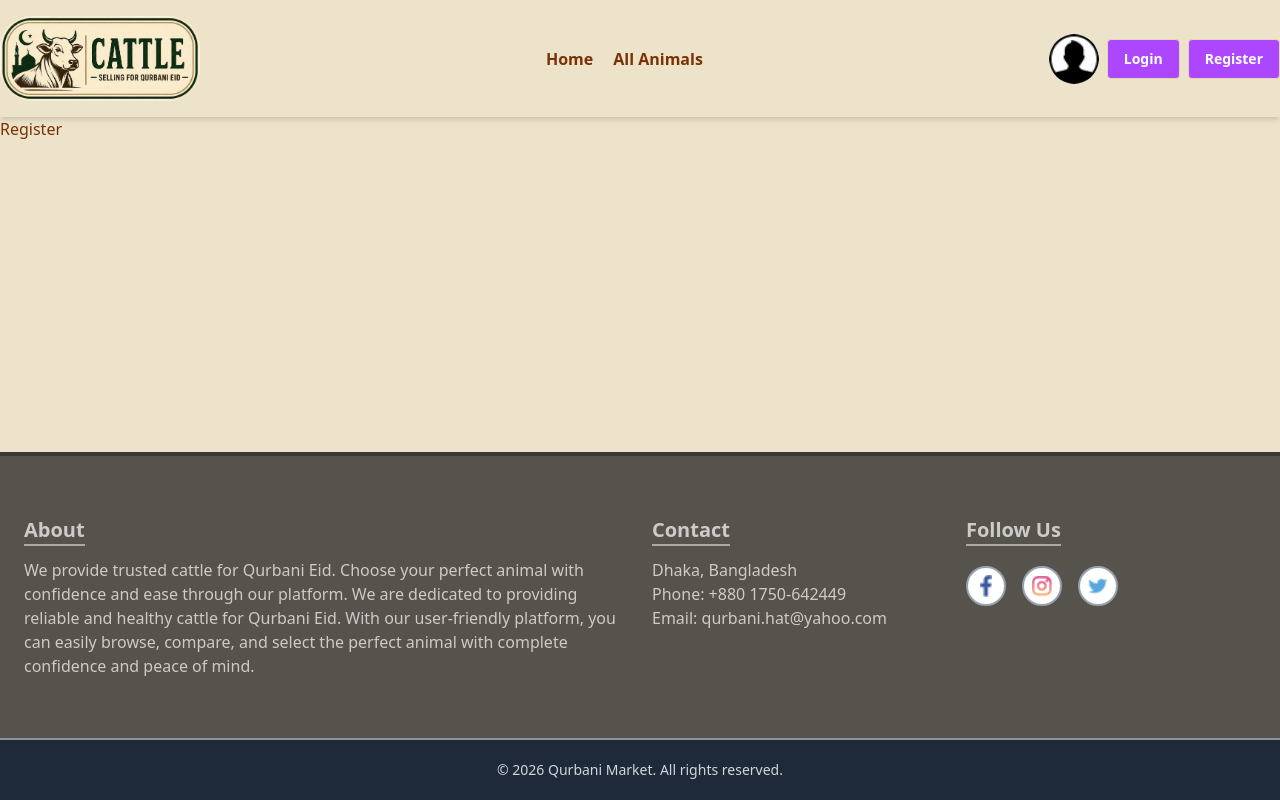
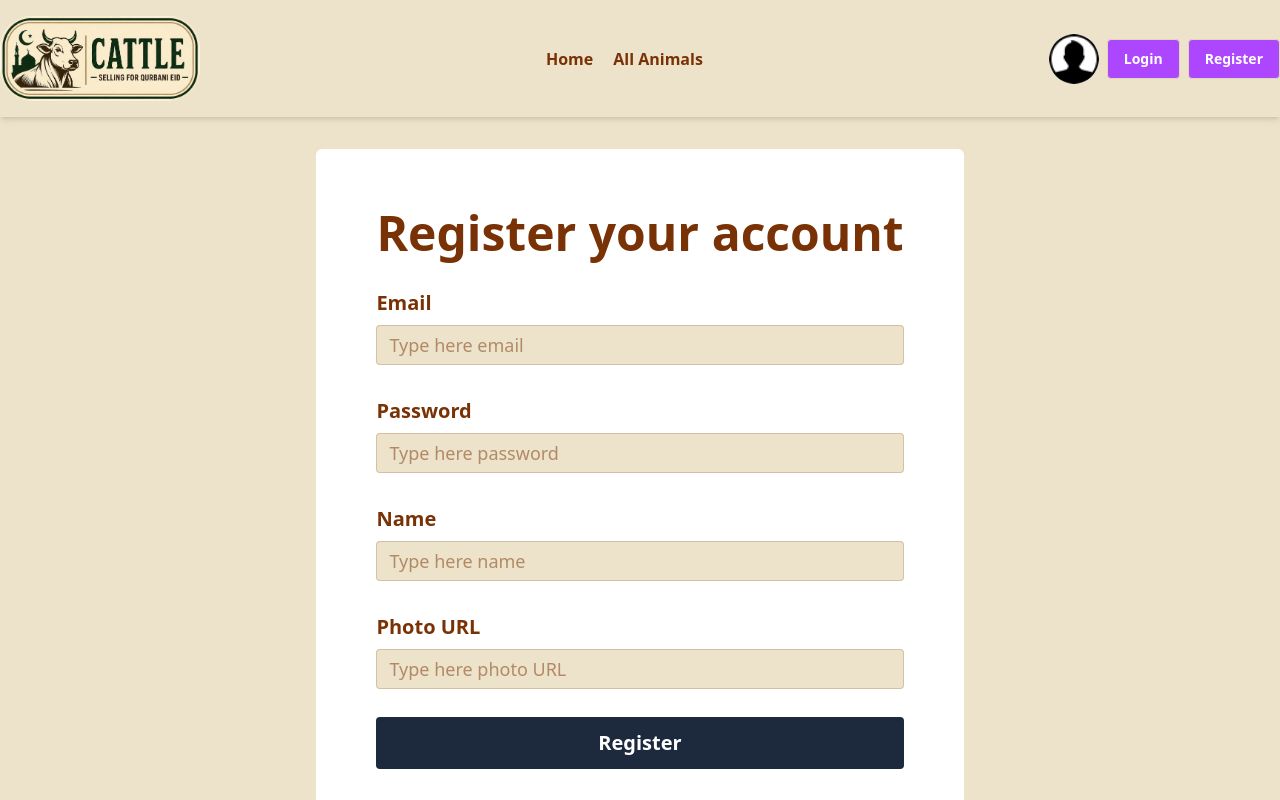
Before and after one commit to rabbitkg/B13-A08, a Next.js app: page /register in a window 1280 px wide. Shown: the top 800 px of the page. Built offline with nearby package versions, Linux system fonts and the light colour scheme.

Commit message:
added better auth and mongodb.

```diff
--- a/package.json
+++ b/package.json
@@ -9,9 +9,13 @@
     "lint": "eslint"
   },
   "dependencies": {
+    "@better-auth/mongo-adapter": "^1.6.9",
+    "better-auth": "^1.6.9",
+    "mongodb": "^7.2.0",
     "next": "16.2.4",
     "react": "19.2.4",
     "react-dom": "19.2.4",
+    "react-hook-form": "^7.74.0",
     "react-hot-toast": "^2.6.0",
     "react-icons": "^5.6.0",
     "react-toastify": "^11.1.0"
--- a/src/app/(auth)/login/page.jsx
+++ b/src/app/(auth)/login/page.jsx
@@ -1,9 +1,45 @@
-import React from 'react';
+'use client';
+
+import Link from "next/link";
+import { useForm, Watch } from "react-hook-form";
 
 const LoginPage = () => {
+
+    const { register, handleSubmit, watch, formState: { errors } } = useForm();
+
+    const handleLoginFunc = (data) => {
+        console.log(data);
+    }
+    console.log(watch("email"), watch("password"));
+
     return (
-        <div>
-            <h2>Login</h2>
+        <div className='container mx-auto py-8 min-h-[60vh] flex items-center justify-center '>
+            <div className="p-15 rounded-md bg-white">
+                <h1 className="font-bold text-5xl text-center mb-6">Login your account</h1>
+
+                <form className="space-y-5 " onSubmit={handleSubmit(handleLoginFunc)}>
+                    <fieldset className="fieldset">
+                        <legend className="fieldset-legend text-xl">Email</legend>
+                        <input type="email" className="input w-full text-lg" {...register("email", { required: "Email is required" })} placeholder="Type here email" />
+
+                        {errors.email && <span className="text-red-500 text-sm mt-1">{errors.email.message}</span>}
+                    </fieldset>
+                    <fieldset className="fieldset mb-5">
+                        <legend className="fieldset-legend text-xl">Password</legend>
+                        <input type="password" className="input w-full text-lg" {...register("password", { required: "Password is required" })} placeholder="Type here password" />
+
+                        {errors.password && <span className="text-red-500 text-sm mt-1">{errors.password.message}</span>}
+
+                    </fieldset>
+
+                    <button className="p-3 rounded-sm w-full bg-slate-800 hover:bg-slate-950 text-white text-xl font-semibold cursor-pointer">Login</button>
+                </form>
+
+
+                <p className="mt-4 text-center">
+                    Don&apos;t have an account? <Link href="/register" className="text-blue-500 hover:underline">Register</Link>
+                </p>
+            </div>
         </div>
     );
 };
--- a/src/app/(auth)/register/page.jsx
+++ b/src/app/(auth)/register/page.jsx
@@ -1,9 +1,60 @@
-import React from 'react';
+'use client';
+
+import { useForm, Watch } from "react-hook-form";
 
 const RegisterPage = () => {
+
+    const { register, handleSubmit, watch, formState: { errors } } = useForm();
+
+    const handleRegisterFunc = (data) => {
+        console.log(data);
+        const { email, password, name, photoUrl } = data;
+        console.log(email, password, name, photoUrl);
+    }
+    console.log(watch("email"), watch("password"), watch("name"), watch("photoUrl"));
+
     return (
-        <div>
-            <h2>Register</h2>
+        <div className='container mx-auto py-8 min-h-[60vh] flex items-center justify-center '>
+            <div className="p-15 rounded-md bg-white">
+                <h1 className="font-bold text-5xl text-center mb-6">Register your account</h1>
+
+                <form className="space-y-5" onSubmit={handleSubmit(handleRegisterFunc)}>
+                    <fieldset className="fieldset">
+                        <legend className="fieldset-legend text-xl">Email</legend>
+                        <input type="email" className="input w-full text-lg" {...register("email", { required: "Email is required" })} placeholder="Type here email" />
+
+                        {errors.email && <span className="text-red-500 text-sm mt-1">{errors.email.message}</span>}
+                    </fieldset>
+                    <fieldset className="fieldset">
+                        <legend className="fieldset-legend text-xl">Password</legend>
+                        <input type="password" className="input w-full text-lg" {...register("password", { required: "Password is required" })} placeholder="Type here password" />
+
+                        {errors.password && <span className="text-red-500 text-sm mt-1">{errors.password.message}</span>}
+
+                    </fieldset>
+                    <fieldset className="fieldset">
+                        <legend className="fieldset-legend text-xl">Name</legend>
+                        <input type="text" className="input w-full text-lg" {...register("name", { required: "Name is required" })} placeholder="Type here name" />
+
+                        {errors.name && <span className="text-red-500 text-sm mt-1">{errors.name.message}</span>}
+
+                    </fieldset>
+                    <fieldset className="fieldset mb-6">
+                        <legend className="fieldset-legend text-xl">Photo URL</legend>
+                        <input type="text" className="input w-full text-lg" {...register("photoUrl", { required: "Photo URL is required" })} placeholder="Type here photo URL" />
+
+                        {errors.photoUrl && <span className="text-red-500 text-sm mt-1">{errors.photoUrl.message}</span>}
+
+                    </fieldset>
+
+                    <button className="p-3 rounded-sm w-full bg-slate-800 hover:bg-slate-950 text-white text-xl font-semibold cursor-pointer">Register</button>
+                </form>
+
+
+                {/* <p className="mt-4 text-center">
+                    Don&apos;t have an account? <Link href="/register" className="text-blue-500 hover:underline">Register</Link>
+                </p> */}
+            </div>
         </div>
     );
 };
--- a/src/components/shared/Hero-banner.jsx
+++ b/src/components/shared/Hero-banner.jsx
@@ -5,7 +5,9 @@ import Image from "next/image";
 const HeroBanner = () => {
     return (
         <div className="py-10 ">
-                <h2 className="text-4xl font-bold mb-8">Welcome to Our Qurbani Store:</h2>
+            <ol className="list-disc pl-5">
+                <li className="text-4xl font-bold mb-8">See here for more information:</li>
+            </ol>
             <div className="carousel w-full">
                 <div id="slide1" className="carousel-item relative w-full">
                     <Image
--- /dev/null
+++ b/src/lib/auth.js
@@ -0,0 +1,16 @@
+import { betterAuth } from "better-auth";
+import { MongoClient } from "mongodb";
+import { mongodbAdapter } from "better-auth/adapters/mongodb";
+
+const client = new MongoClient(process.env.MONGODB_URI);
+const db = client.db();
+
+
+
+
+export const auth = betterAuth({
+  database: mongodbAdapter(db, {
+    // Optional: if you don't provide a client, database transactions won't be enabled.
+    client
+  }),
+});
```
Also changed, not shown: 1 other file (tests, documents, lock files or other folders).
